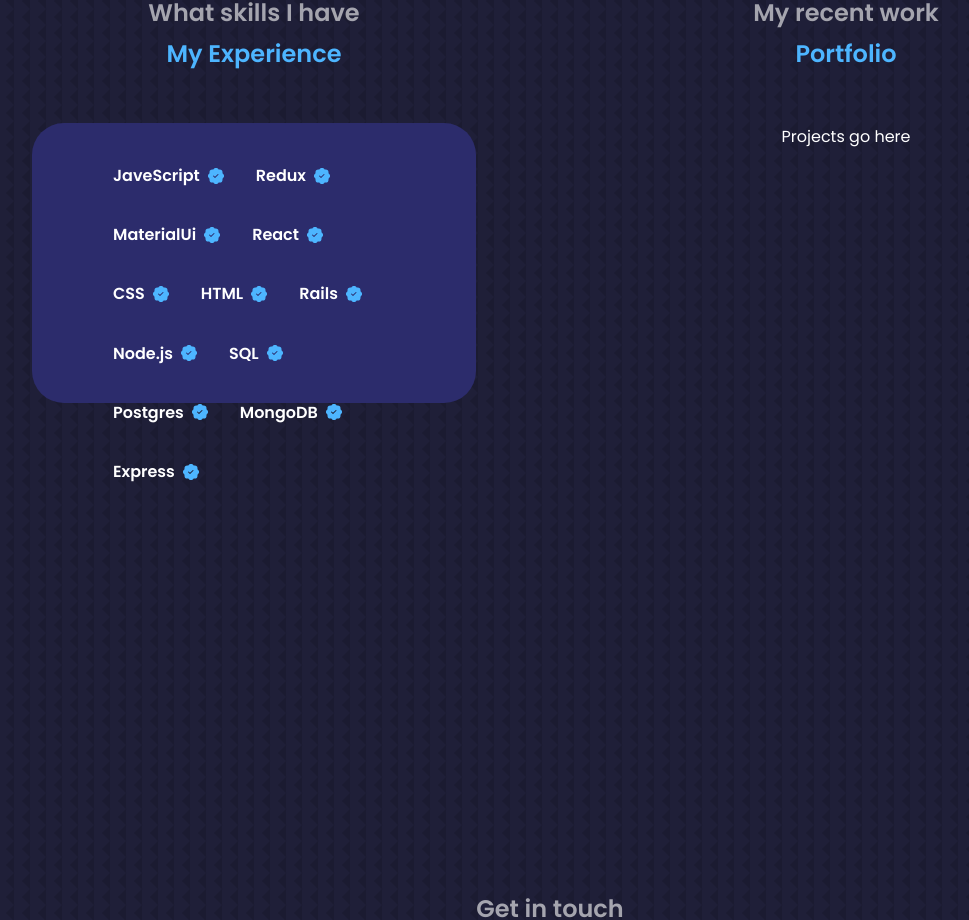
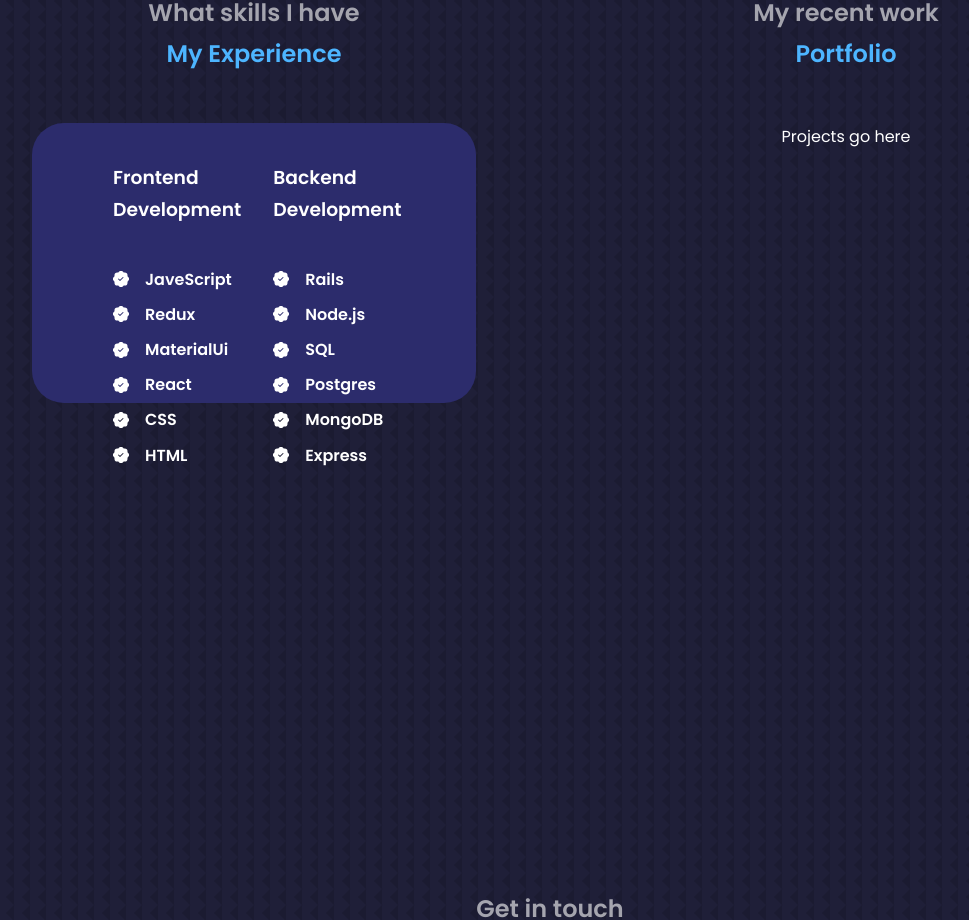
Before and after one commit to taine-rasmussen/portfoliov1, a React (Create React App) app: page / in a window 1280 px wide. Shown: the part 2039-2959 px from the top of the page, without its empty margins (90-1059 px from the left). Built offline with nearby package versions, Linux system fonts and the light colour scheme.

Commit message:
skills styling

```diff
--- a/src/Components/Work/Work.css
+++ b/src/Components/Work/Work.css
@@ -14,10 +14,10 @@
   width: 50%;
 }
 
-.work_skills_container {
+.skills_wrapper {
   display: flex;
   flex-direction: row;
-  flex-wrap: wrap;
+  /* flex-wrap: wrap; */
   background: var(--colour-bg-variant);
   padding: 2.4rem 5rem;
   border-radius: 2rem;
@@ -28,24 +28,27 @@
   gap: 2rem;
 }
 
-.work_skills_container:hover {
+.skills_wrapper:hover {
   background: transparent;
   border-color: var(--colour-primary-variant);
   cursor: default;
 }
 
-.work_details {
+.skills_container {
   display: flex;
-  justify-content: center;
-  align-items: center;
-  gap: 0.5rem;
+  flex-direction: column;
+  gap: 2rem;
 }
 
-.work_details_icon {
+.skills_details {
+  display: flex;
+  flex-direction: row;
+  align-items: center;
+  gap: 1rem;
+  margin: 0.5rem 0rem;
+}
+
+.skills_details_icon {
+  margin-top: 6px;
   color: var(--colour-primary);
 }
-
-.projects_container {
-  /* border: 2px solid #000; */
-  width: 50%;
-}
--- a/src/Components/Work/Work.js
+++ b/src/Components/Work/Work.js
@@ -1,6 +1,6 @@
 import { ActiveNavContext } from '../../ActiveNavContext'
 import { BsPatchCheckFill } from 'react-icons/bs'
-import React, { useContext } from 'react'
+import { useContext } from 'react'
 
 import Experience from '../Experience/Experience'
 
@@ -11,13 +11,16 @@
     setActiveNav
   } = useContext(ActiveNavContext)
 
-  const skills = [
+  const frontEnd = [
     { language: 'JaveScript' },
     { language: 'Redux' },
     { language: 'MaterialUi' },
     { language: 'React' },
     { language: 'CSS' },
     { language: 'HTML' },
+  ]
+
+  const backEnd = [
     { language: 'Rails' },
     { language: 'Node.js' },
     { language: 'SQL' },
@@ -32,22 +35,42 @@
       onMouseEnter={() => { setActiveNav('work') }}
       className='work_container'
     >
-      <section className='wrapper_container'>
+      <section className='wrapper_container skills_contianer'>
         <h5>What skills I have</h5>
         <h2>My Experience</h2>
-        <div className='work_skills_container'>
-          {skills.map((skill) => (
-            <article className='work_details' key={skill.language}>
-              <h4>{skill.language}</h4>
-              <BsPatchCheckFill className='work_details_icon' />
-            </article>
-          ))}
+        <div className='skills_wrapper'>
+          <div className='skills_container'>
+            <h3>Frontend Development</h3>
+            <div className='skills_content'>
+              {frontEnd.map((info, i) => {
+                return (
+                  <article className='skills_details' key={i}>
+                    <BsPatchCheckFill className='skills_details-icon' />
+                    <div>
+                      <h4>{info.language}</h4>
+                    </div>
+                  </article>
+                )
+              })}
+            </div>
+          </div>
+          <div className='skills_container'>
+            <h3>Backend Development</h3>
+            <div className='skills_content'>
+              {backEnd.map((info, i) => {
+                return (
+                  <article className='skills_details' key={i}>
+                    <BsPatchCheckFill className='skills_details-icon' />
+                    <div>
+                      <h4>{info.language}</h4>
+                    </div>
+                  </article>
+                )
+              })}
+            </div>
+          </div>
         </div>
       </section>
-
-
-
-      {/* <Experience /> */}
 
       <section className='wrapper_container'>
         <h5>My recent work</h5>
```
